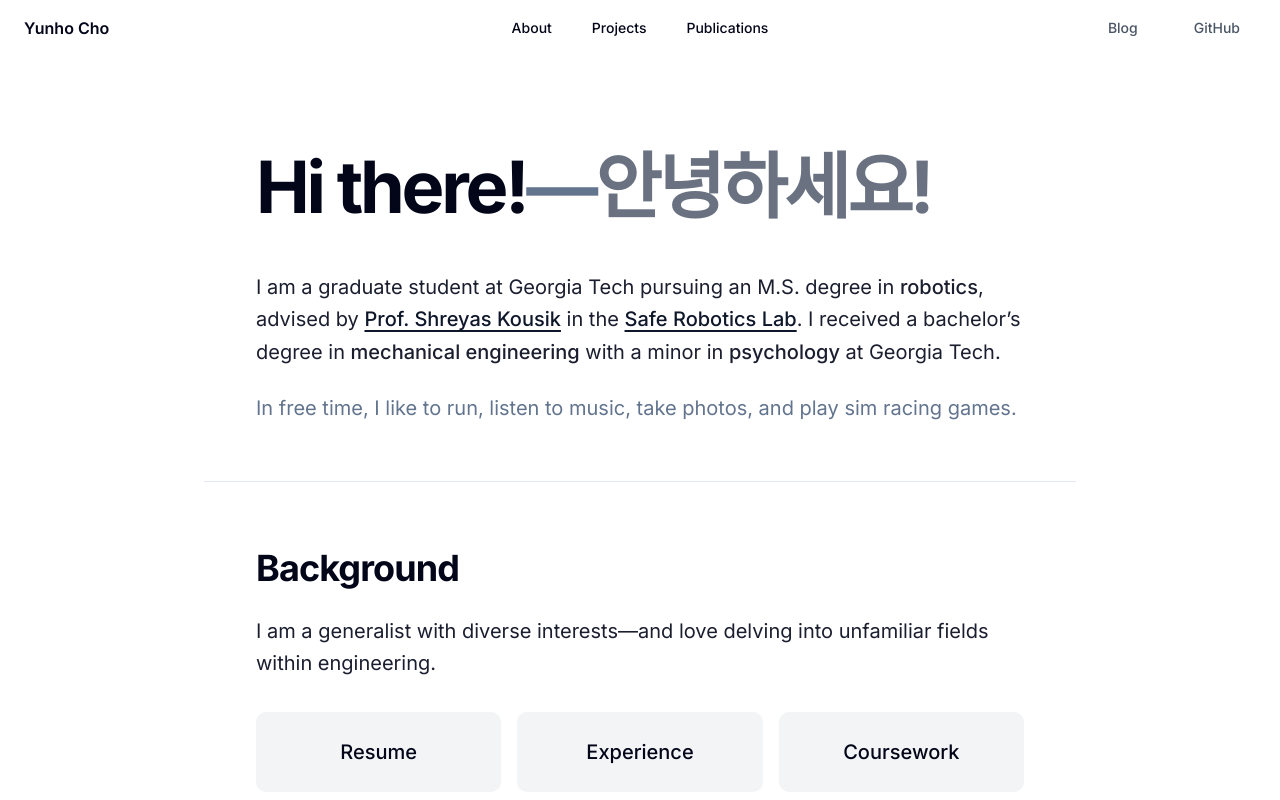
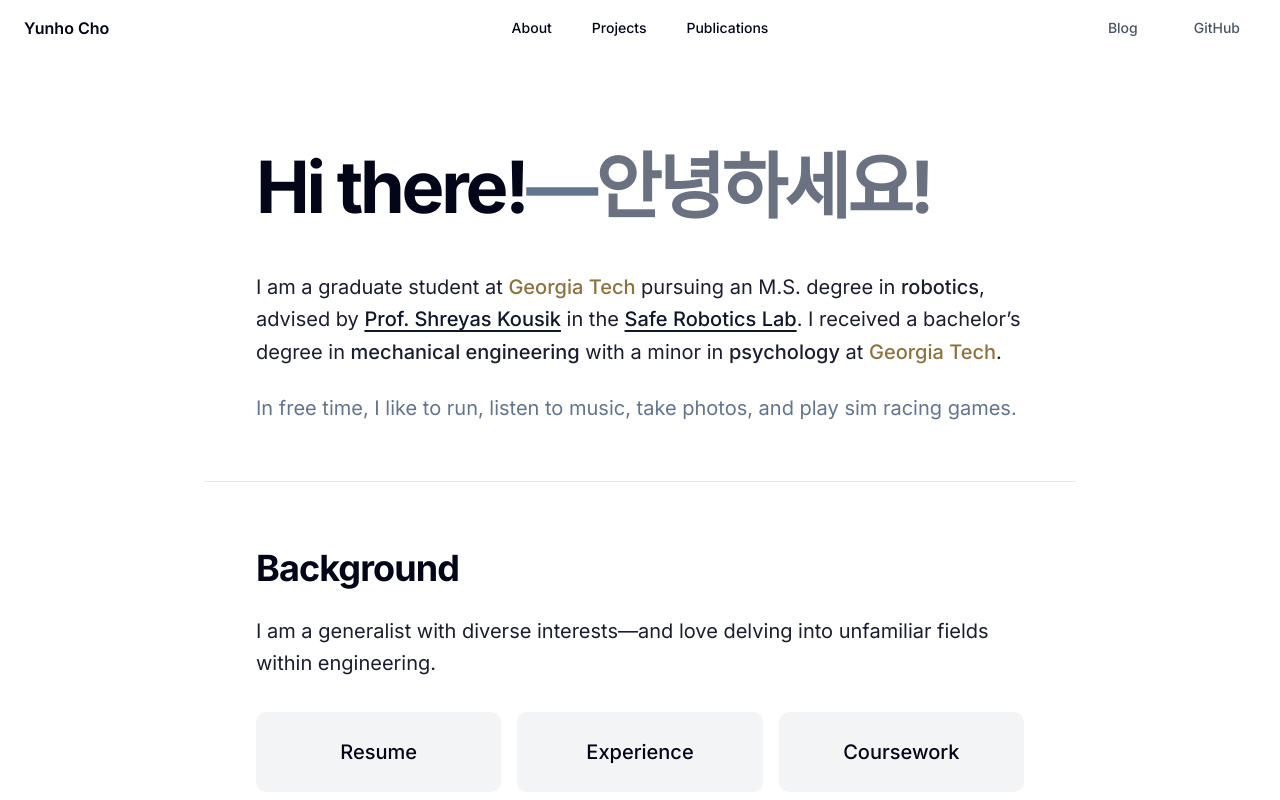
Before and after one commit to yunho-c/Portfolio-3, a SvelteKit app: page /about in a window 1280 px wide. Shown: the top 800 px of the page. Built offline with nearby package versions, Linux system fonts and the light colour scheme.

Commit message:
style: add gold Georgia Tech links without underlines

```diff
--- a/src/routes/about/+page.svelte
+++ b/src/routes/about/+page.svelte
@@ -30,7 +30,10 @@
 					Korean.
 				</p> -->
 				<p>
-					I am a graduate student at Georgia Tech pursuing an M.S. degree in <span class="font-medium"
+					I am a graduate student at <a
+						href="https://gatech.edu"
+						class="font-medium text-[#8F713D] dark:text-[#B39051]">Georgia Tech</a
+					> pursuing an M.S. degree in <span class="font-medium"
 						>robotics</span
 					>,
 					advised by <a href="https://www.shreyaskousik.com/" class="inline-link"
@@ -42,7 +45,10 @@
 					>. I received a bachelor’s degree in <span class="font-medium"
 						>mechanical engineering</span
 					>
-					with a minor in <span class="font-medium">psychology</span> at Georgia Tech.
+					with a minor in <span class="font-medium">psychology</span> at <a
+						href="https://gatech.edu"
+						class="font-medium text-[#8F713D] dark:text-[#B39051]">Georgia Tech</a
+					>.
 				</p>
 				<p class="text-muted-foreground">
 					In free time, I like to run, listen to music, take photos, and play sim racing games.
```
